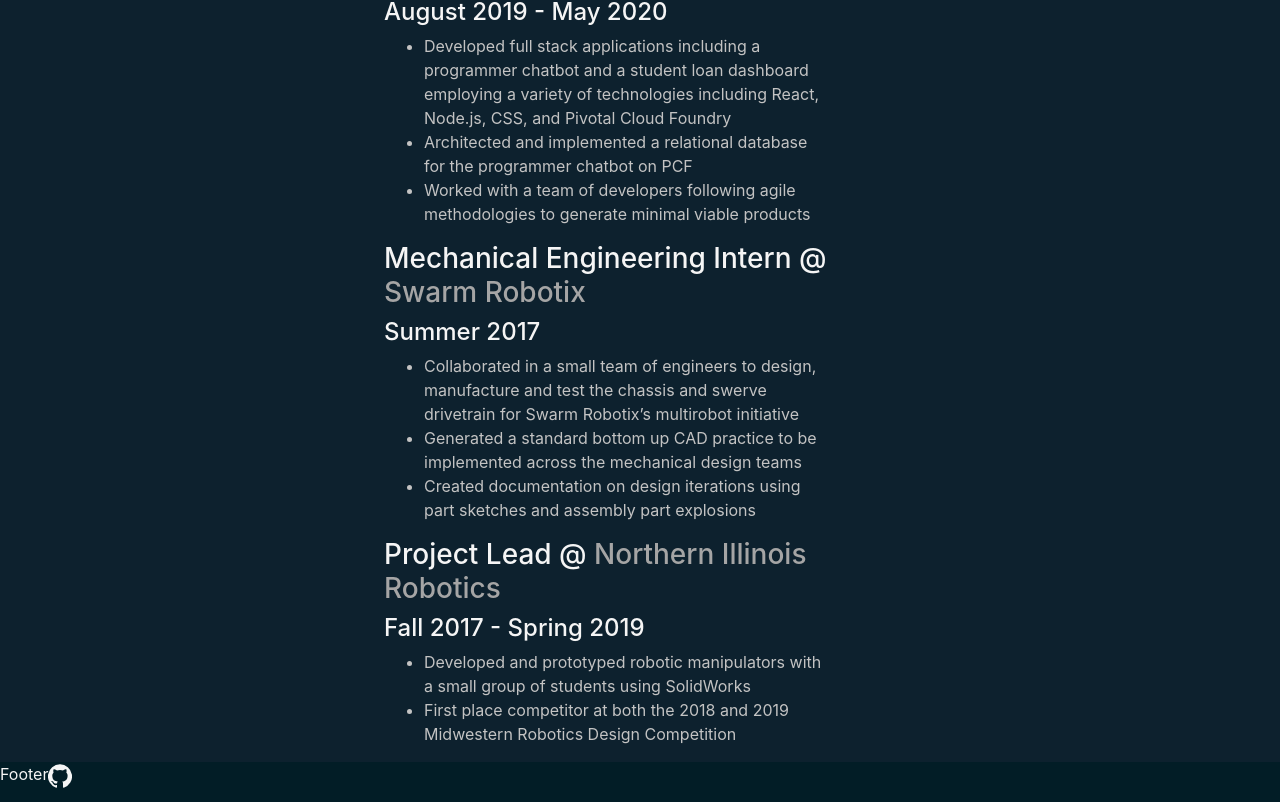
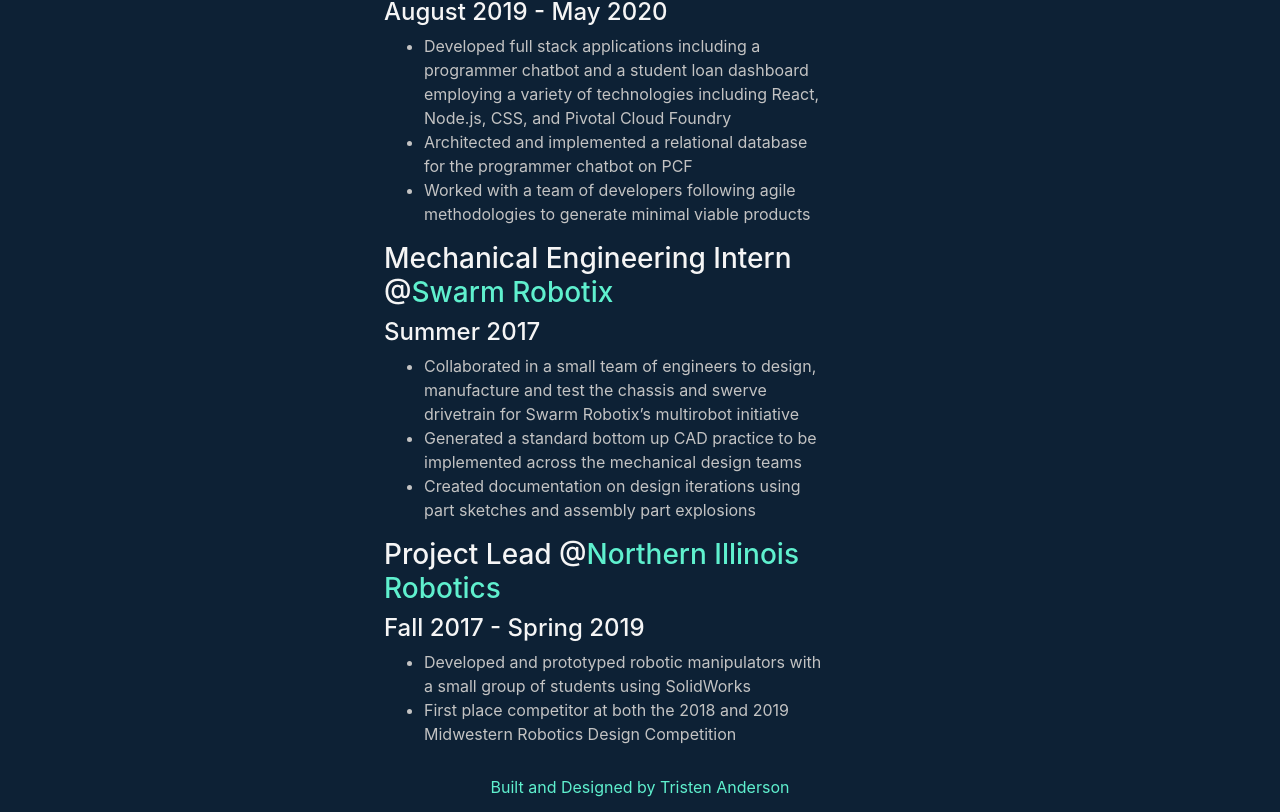
Before and after one commit to TristenAnderson/TristenAnderson.github.io, a React (Create React App) app in the folder portfolio-app/: page /Work in a window 1280 px wide. Shown: the part 524-1336 px from the top of the page. Built offline with nearby package versions, Linux system fonts and the light colour scheme.

Commit message:
project grid in progress

```diff
--- a/portfolio-app/package.json
+++ b/portfolio-app/package.json
@@ -3,6 +3,8 @@
   "version": "0.1.0",
   "private": true,
   "dependencies": {
+    "@material-ui/core": "^4.11.0",
+    "@material-ui/icons": "^4.9.1",
     "@testing-library/jest-dom": "^4.2.4",
     "@testing-library/react": "^9.5.0",
     "@testing-library/user-event": "^7.2.1",
--- a/portfolio-app/src/components/Footer.js
+++ b/portfolio-app/src/components/Footer.js
@@ -1,19 +1,31 @@
 import React from 'react';
-import GitHubIcon from '@material-ui/icons/GitHub';
 
 function Footer() {
 
     const useStyles = {
             width: "100%",
-            height: "40px",
-            backgroundColor: "#021D26",
+            minHeight: "50px",
+            backgroundColor: "#0d2135",
             color: "#f5f5f5",
+            alignItems: "center",
+            justifyContent: "center",
+            display: "flex"
+    }
+
+    const linkStyle = {
+        color: "#5ff0ce",
     }
 
     return(
         <div style={useStyles}>
-            Footer
-            <GitHubIcon />
+            <a
+             href="https://github.com/TristenAnderson"
+             target="_blank"
+             rel="noopener noreferrer"
+             style={linkStyle}>
+                 Built and Designed by Tristen Anderson
+             </a>
+
         </div>
     )
 
--- a/portfolio-app/src/components/JobCard.js
+++ b/portfolio-app/src/components/JobCard.js
@@ -5,14 +5,16 @@
 
     var points = props.job.points.map(item => <li>{item}</li>)
 
-    const Style = {
-        color: "#20e4b0",
-    }
-
     return(
         <div className="JobCard">
             <h3 className="JobHeader">{props.job.title} @
-                <a href={props.job.link} className="CompanyLink" target="_blank" rel="noopener noreferrer" onMouseOver={Style}> {props.job.company}</a>
+                <a
+                href={props.job.link}
+                className="CompanyLink"
+                target="_blank"
+                rel="noopener noreferrer">
+                {props.job.company}
+                </a>
             </h3>
             <h4 className="JobDates">{props.job.date}</h4>
             <ul className="JobBullets">
--- /dev/null
+++ b/portfolio-app/src/components/ProjectCard.js
@@ -0,0 +1,33 @@
+import React from 'react'
+import LaunchIcon from '@material-ui/icons/Launch';
+import GitHubIcon from '@material-ui/icons/GitHub';
+import FolderOpenIcon from '@material-ui/icons/FolderOpen';
+import '../css/ProjectCard.css';
+
+function ProjectCard(props) {
+
+    const useStyle = {
+        color: "#5ff0ce",
+    }
+
+    return(
+        <div className="App">
+        <div className="testing" >
+            <FolderOpenIcon style={useStyle}/>
+            <a
+            href="https://github.com/TristenAnderson"
+            target="_blank"
+            rel="noopener noreferrer"
+             >
+            <GitHubIcon style={useStyle}/>
+            </a>
+            <LaunchIcon style={useStyle}/>
+            <h1>Project Title</h1>
+            <p>Project Description</p>
+            <p>Tools Used</p>
+        </div>
+        </div>
+    )
+}
+
+export default ProjectCard
--- a/portfolio-app/src/components/Projects.js
+++ b/portfolio-app/src/components/Projects.js
@@ -1,15 +1,32 @@
 import React from 'react'
 import Navbar from './Nav'
+import Footer from './Footer'
+import ProjectCard from './ProjectCard'
+import '../css/Projects.css'
 
 function Projects() {
 
     return(
         <div>
             <Navbar />
-            Welcome to the Projects page
-
-
-            no content here
+            <div className='mainContent'>
+                <div className="projectCont">
+                <div className="projectGrid">
+            <ProjectCard />
+            <ProjectCard />
+            <ProjectCard />
+            <ProjectCard />
+            <ProjectCard />
+            <ProjectCard />
+            <ProjectCard />
+            <ProjectCard />
+            <ProjectCard />
+            <ProjectCard />
+            <ProjectCard />
+            </div>
+            </div>
+            </div>
+            <Footer />
         </div>
     )
 }
--- a/portfolio-app/src/css/Home.css
+++ b/portfolio-app/src/css/Home.css
@@ -1,7 +1,7 @@
 .mainContent {
     height: 100%;
     width: 100%;
-    background-color: #0D212E;
+    background-color: #0d2135;
     display: table;
     color: white;
     min-height: 95vh;
@@ -63,5 +63,3 @@
         margin-right: 3vw;
     }
   }
-
-/*#1F2833*/
--- a/portfolio-app/src/css/JobCard.css
+++ b/portfolio-app/src/css/JobCard.css
@@ -1,5 +1,5 @@
 .JobCard {
-    background-color: #0D212E;
+    background-color: #0d2135;
     position: relative;
     width: 35%;
     left: 30%;
@@ -17,7 +17,7 @@
 }
 
 .CompanyLink {
-    color: #a5a5a5;
+    color: #5ff0ce;
     text-decoration: none;
 }
 
--- /dev/null
+++ b/portfolio-app/src/css/ProjectCard.css
@@ -0,0 +1,11 @@
+
+  .testing {
+    position: "relative";
+    height: "24vh";
+    width: "24vh";
+    background-color: "red";
+    justify-content: "center";
+    align-items: "center";
+    display: "flex";
+    border-radius: ".2rem";
+}
--- /dev/null
+++ b/portfolio-app/src/css/Projects.css
@@ -0,0 +1,24 @@
+
+.projectGrid {
+    align-items: "center";
+    justify-content: "center";
+    display: grid;
+    position: relative;
+    margin-top: 10vh;
+    grid-template-columns: repeat(auto-fill, minmax(300px, 1fr));
+    grid-gap: 10px;
+}
+
+.projectCont {
+    position: relative;
+    width: 50vw;
+    left: 25vw;
+    background-color: black;
+}
+
+@media(max-width: 600px) {
+    .projectCont {
+        width: 80vw;
+        left: 10vw;
+    }
+}
--- a/portfolio-app/src/custom.scss
+++ b/portfolio-app/src/custom.scss
@@ -8,7 +8,7 @@
 
 $primary: #021D26;
 $secondary: #1F4E6D;
-$success: #15C6C9;
+$success: #5ff0ce;
 
 /* import bootstrap to set changes */
 @import "~bootstrap/scss/bootstrap.scss";
```
Also changed, not shown: 1 other file (tests, documents, lock files or other folders).
